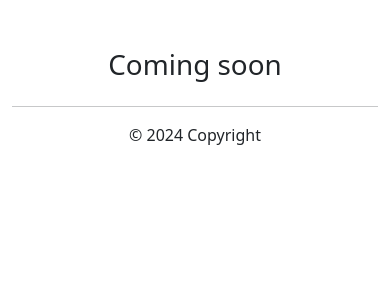
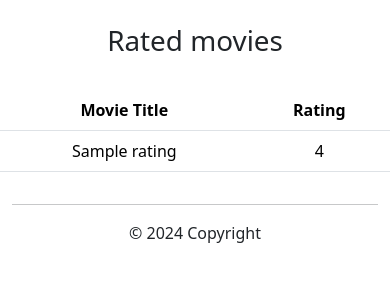
Before and after one commit to lataeqishere/WEB_MOVIE_RECOMMENDATION, a Flask app: template application/templates/reviews.html in a window 390 px wide. Shown: the part 113-413 px from the top of the page. Run offline with Flask 3, Linux system fonts and the light colour scheme; the template is opened without the code that fills it: most values are stand-ins (such as "Sample title", 1, 10 or a date in 2020); some web fonts are replaced.

Commit message:
create rated movie table

```diff
--- a/application/templates/reviews.html
+++ b/application/templates/reviews.html
@@ -3,9 +3,30 @@
 {% block content %}
     <div class="row">
         <div class="col-md-12 text-center">
-            <br/><br/>
-            <h1>Coming soon</h1>
-            <br7>
+            <br/><h1>Rated movies</h1><br/>
         </div>
     </div>
+    <div class="row">
+        <div class="col-md-2"></div>
+        <div class="col-md-8">
+            <table id="movietable" class="table table-hover">
+                <thead>
+                    <tr>
+                        <th>Movie Title</th>
+                        <th>Rating</th>
+                    </tr>
+                </thead>
+
+                <tbody>
+                    {% for r in ratings %}
+                    <tr>
+                        <td> {{ r["Name"] }} </td>
+                        <td> {{ r["Rating"] }} </td>
+                    </tr>
+                    {% endfor %}
+                </tbody>
+            </table>
+        </div>
+        <div class="col-md-2"></div>
+    </div>
 {% endblock %}
```
